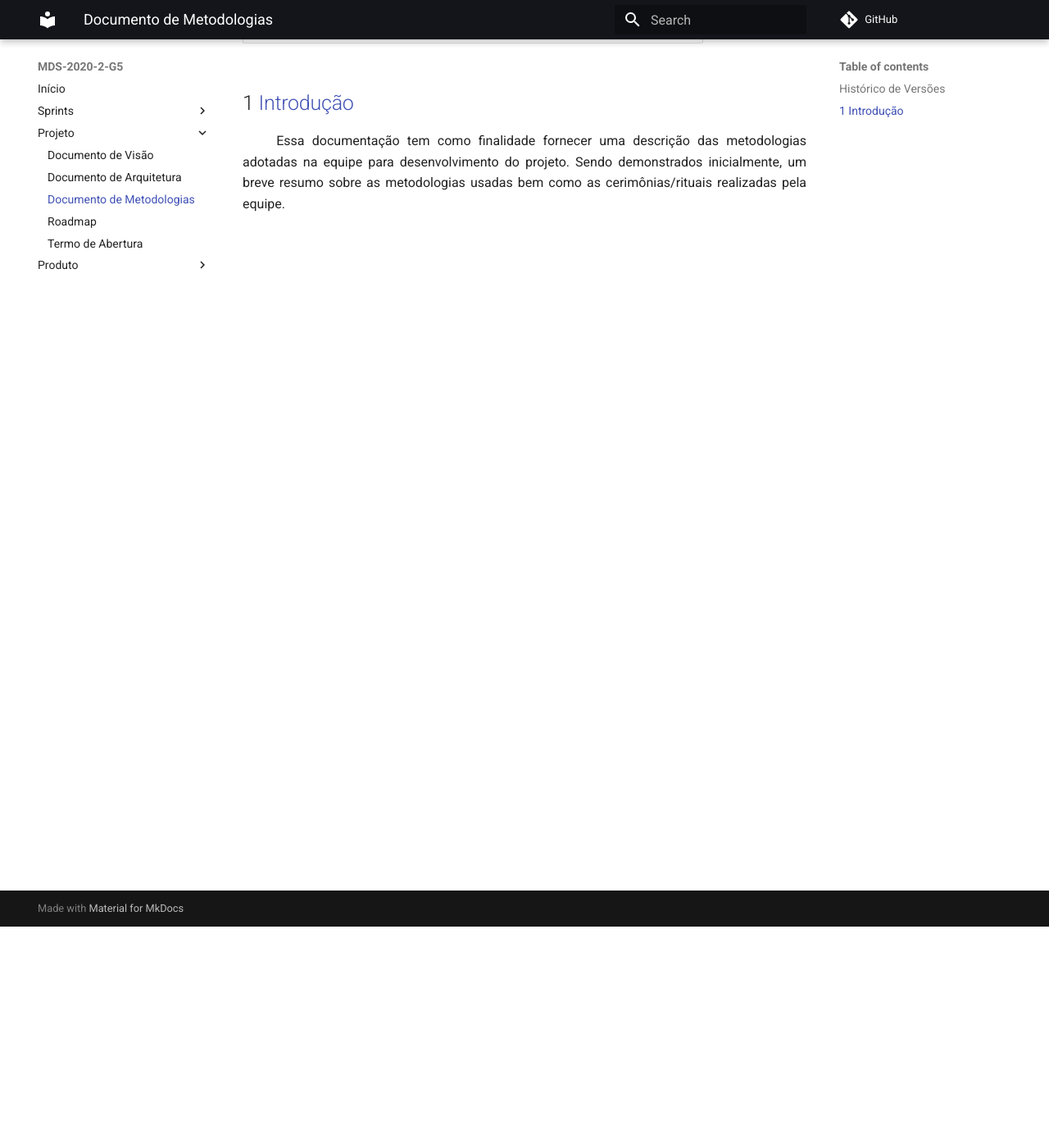
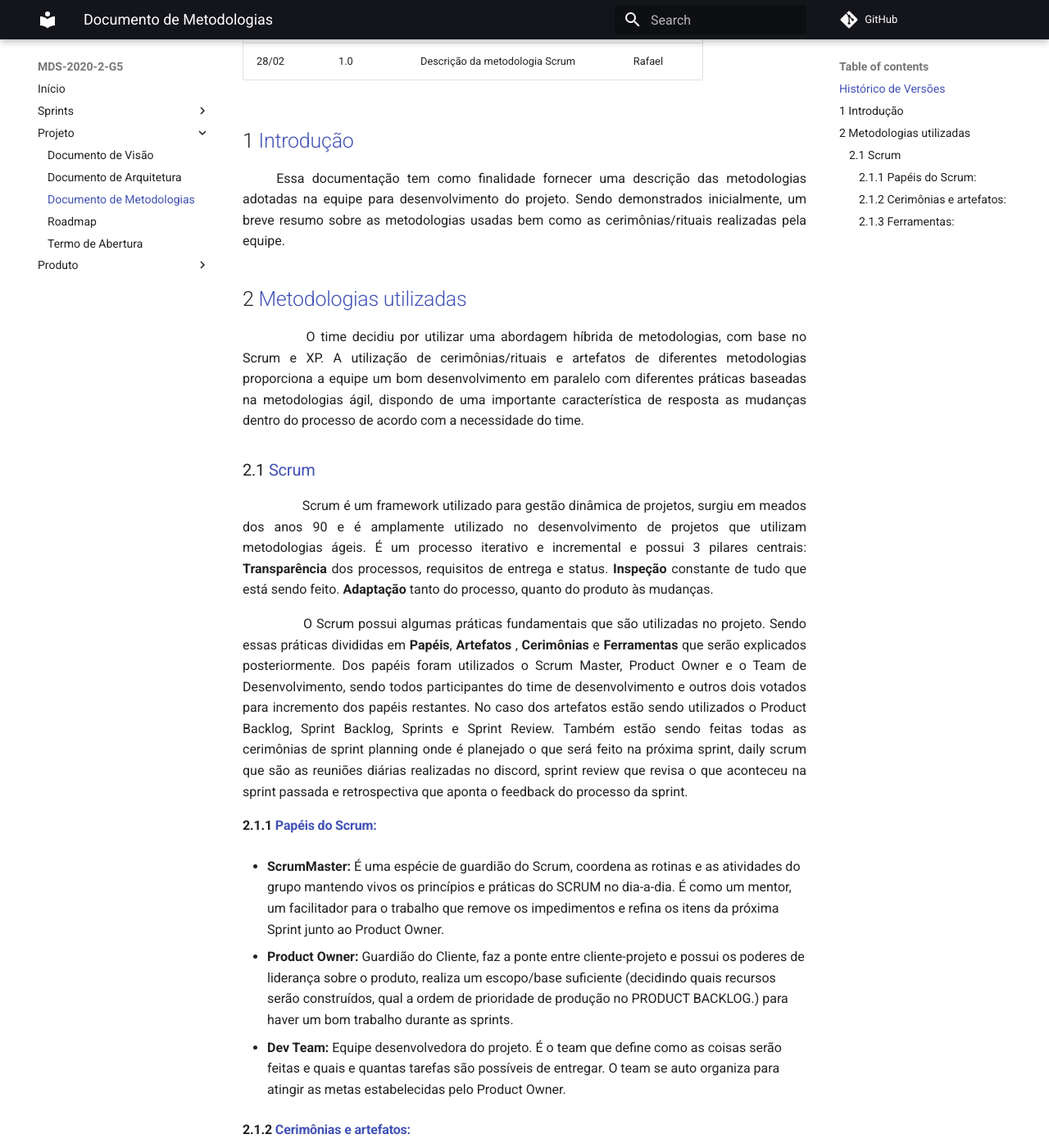
Before and after one commit to fga-eps-mds/2020.2-Anunbis, an MkDocs documentation site: the page built from docs/documentacao/documento-de-metodologias.md, in a window 1280 px wide and 1400 px high, scrolled down 270 px. Shown: the whole window at 82% size. Built offline with MkDocs 1.6.1 and Material for MkDocs 9.7.7, drawn with Linux system fonts in a browser that asks for light colours; comment, search, counter and statistics services are not loaded; some of the changed text lies outside the part shown.

Commit message:
#43 Descrição da metodologia Scrum

```diff
--- a/docs/documentacao/documento-de-metodologias.md
+++ b/docs/documentacao/documento-de-metodologias.md
@@ -2,9 +2,69 @@
 
 Data|Versão|Descrição|Autor
 -|-|-|-
-18/02|0.1|Abertura do Documento de Metodologia|Rafael|
+28/02|0.1|Abertura do Documento de Metodologia|Rafael|
+28/02|1.0|Descrição da metodologia Scrum|Rafael|
+
 
 
 ## 1 <a name="1">Introdução</a>
 
  <p align = "justify"> &emsp;&emsp; Essa documentação tem como finalidade fornecer uma descrição das metodologias adotadas na equipe para desenvolvimento do projeto. Sendo demonstrados inicialmente, um breve resumo sobre as metodologias usadas bem como as cerimônias/rituais realizadas pela equipe. </p>
+
+
+## 2 <a name="2">Metodologias utilizadas</a>
+
+ <p align = "justify"> &emsp;&emsp;    O time decidiu por utilizar uma abordagem híbrida de metodologias, com base no Scrum e XP. A utilização de cerimônias/rituais e artefatos de diferentes metodologias proporciona a equipe um bom desenvolvimento em paralelo com diferentes práticas baseadas na metodologias ágil, dispondo de uma importante característica de resposta as mudanças dentro do processo de acordo com a necessidade do time.</p>
+
+### 2.1 <a name="2.1">Scrum</a>
+<p align = "justify"> &emsp;&emsp;    Scrum é um framework utilizado para gestão dinâmica de projetos, surgiu em meados dos anos 90 e é amplamente utilizado no desenvolvimento de projetos que utilizam metodologias ágeis.  É um processo iterativo e incremental e possui 3 pilares centrais: <b>Transparência</b> dos processos, requisitos de entrega e status. <b>Inspeção</b> constante de tudo que está sendo feito. <b>Adaptação</b> tanto do processo, quanto do produto às mudanças.
+</p>
+<p align = "justify"> &emsp;&emsp;     O Scrum possui algumas práticas fundamentais que são utilizadas no projeto. Sendo essas práticas divididas em <b>Papéis</b>, <b>Artefatos</b> , <b>Cerimônias</b> e <b>Ferramentas</b> que serão explicados posteriormente. Dos papéis foram utilizados o Scrum Master, Product Owner e o Team de Desenvolvimento, sendo todos participantes do time de desenvolvimento e outros dois votados para incremento dos papéis restantes. No caso dos artefatos estão sendo utilizados o Product Backlog, Sprint Backlog,  Sprints e Sprint Review. Também estão sendo feitas todas as cerimônias de sprint planning onde é planejado o que será feito na próxima sprint, daily scrum que são as reuniões diárias realizadas no discord, sprint review que revisa o que aconteceu na sprint passada e retrospectiva que aponta o feedback do processo da sprint.
+</p>
+
+#### 2.1.1 <a name="2.1.1">Papéis do Scrum:</a>
+
+* <b>ScrumMaster:</b>
+	É uma espécie de guardião do Scrum, coordena as rotinas e as atividades do grupo mantendo vivos os princípios e práticas do SCRUM no dia-a-dia. É como um mentor, um facilitador para o trabalho que remove os impedimentos e refina os itens da próxima Sprint junto ao Product Owner.
+
+* <b>Product Owner:</b>
+	Guardião do Cliente, faz a ponte entre cliente-projeto e possui os poderes de liderança sobre o produto, realiza um escopo/base suficiente (decidindo quais recursos serão construídos, qual a ordem de prioridade de produção no PRODUCT BACKLOG.) para haver um bom trabalho durante as sprints.
+
+* <b>Dev Team:</b>
+Equipe desenvolvedora do projeto. É o team que define como as coisas serão feitas e quais e quantas tarefas são possíveis de entregar. O team se auto organiza para atingir as metas estabelecidas pelo Product Owner.
+
+#### 2.1.2 <a name="2.1.2">Cerimônias e artefatos:</a>
+
+* <b>Rotina:</b>
+</br>SPRINT
+</br>Planning -> Desenvolvimento -> Review -> Retrospective
+</br>DAILY
+* <b>Planning:</b>
+Reunião realizada antes do início de uma Sprint, onde é construído o Sprint Backlog.
+* <b>Desenvolvimento:</b>
+Desenvolver o que foi planejado no planning, sujeitando as mudanças ;
+* <b>Review:</b>
+Reunião que acontece após o término de cada Sprint para validar e adaptar o produto que está sendo construído. É nesse momento em que o Product Owner sugere mudanças e alterações que serão inseridas no product backlog por ordem de prioridade.
+* <b>Retrospective:</b>
+Reunião final, em que todos podem e devem expor seu feedback do processo, verificando necessidades de adaptação a partir do que aconteceu de positivo e de negativo.
+* <b>Daily:</b>
+Reuniões rápidas e constantes que atualizam a equipe sobre o que foi feito, o que tem que fazer e os problemas atuais, necessária transparência sobre.
+
+#### 2.1.3 <a name="2.1.3">Ferramentas:</a>
+
+* <b>Kanban board:</b>
+Quadro onde é possível visualizar o fluxo de trabalho que está sendo feito. Sendo realizado através de um software (ZenHub) que representam as histórias e funcionalidades do product backlog. São listados os itens que precisam ser executados, que estão sendo executados e que estão prontos. Também são listados os impedimentos e outras informações.
+
+<!---### 2.2 <a name="2.2">XP</a>
+<p align = "justify">
+FOCO: feedback constante, abordagem incremental e comunicação<br><br>
+
+O XP tem como base quatro valores: comunicação, simplicidade, feedback e coragem.<br/>
+
+
+Comunicação: A má comunicação é motivo de insucesso em quase todo tipo de projeto, inclusive nos projetos de software. <br>
+Simplicidade: Manter a simplicidade é difícil e é um dos princípios do XP advindos do JIT. <br>
+Feedback: Muito se fala em feedback na atualidade e aqui ele não é só necessário, como um dos princípios que fazem com que o XP tenha sucesso.<br>
+Coragem: Este é o último valor do XP, mas não menos importante, pois é necessário ter coragem de jogar um código fora e iniciar do zero, coragem para mudanças.<br><br>
+
+PAREAMENTO : Prática de "codar" a dois, de maneira que tenha 4 olhos olhando para o mesmo código evitando erros ou bugs.<br><br> </p> -->
```
